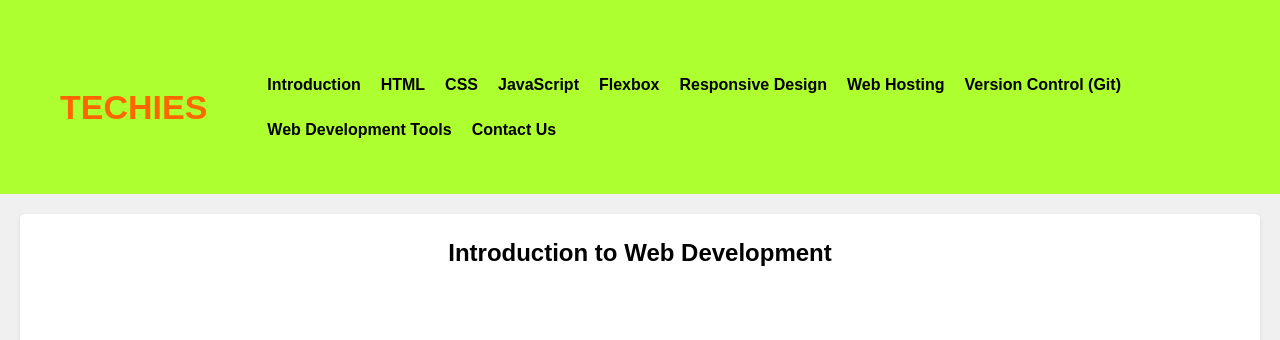
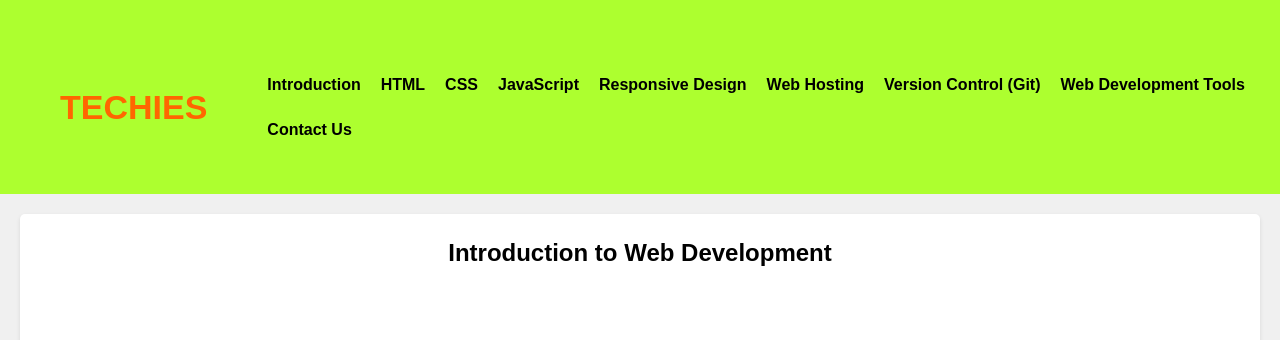
Before and after one commit to kibo-web-dev-fundamentals-july-23/wdf-jul-23-final-project-techie, a plain HTML site: page index.html in a window 1280 px wide. Shown: the top 340 px of the page. Drawn offline with Linux system fonts and the light colour scheme.

Commit message:
Update index.html

```diff
--- a/index.html
+++ b/index.html
@@ -18,7 +18,6 @@
                     <li><a href="#section2">HTML</a></li>
                     <li><a href="#section3">CSS</a></li>
                     <li><a href="#section4">JavaScript</a></li>
-                    <li><a href="#section5">Flexbox</a></li>
                     <li><a href="#section6">Responsive Design</a></li>
                     <li><a href="#section7">Web Hosting</a></li>
                     <li><a href="#section8">Version Control (Git)</a></li>
```
